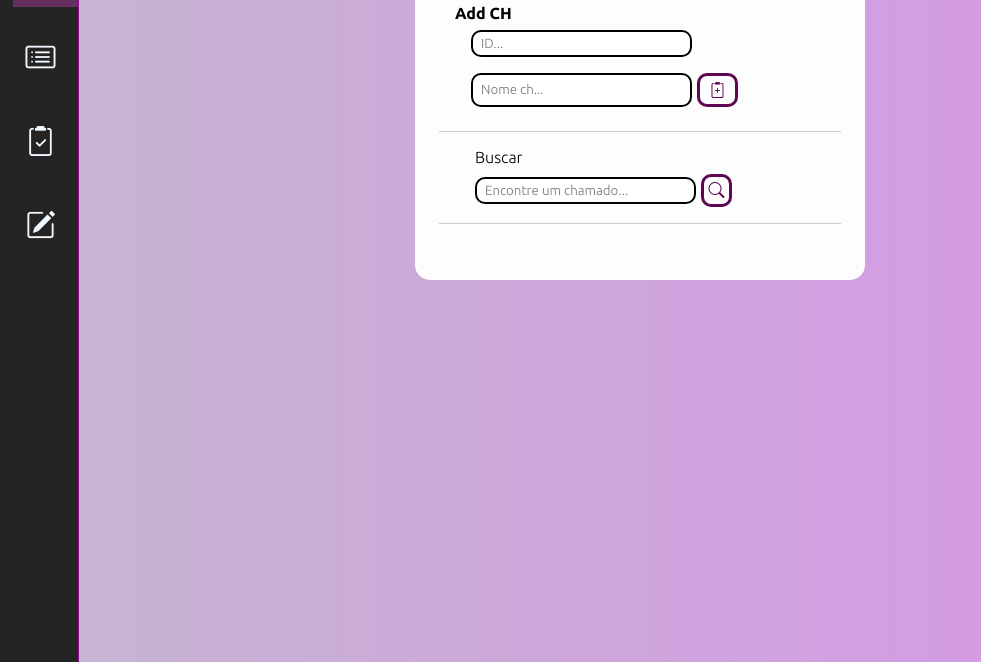
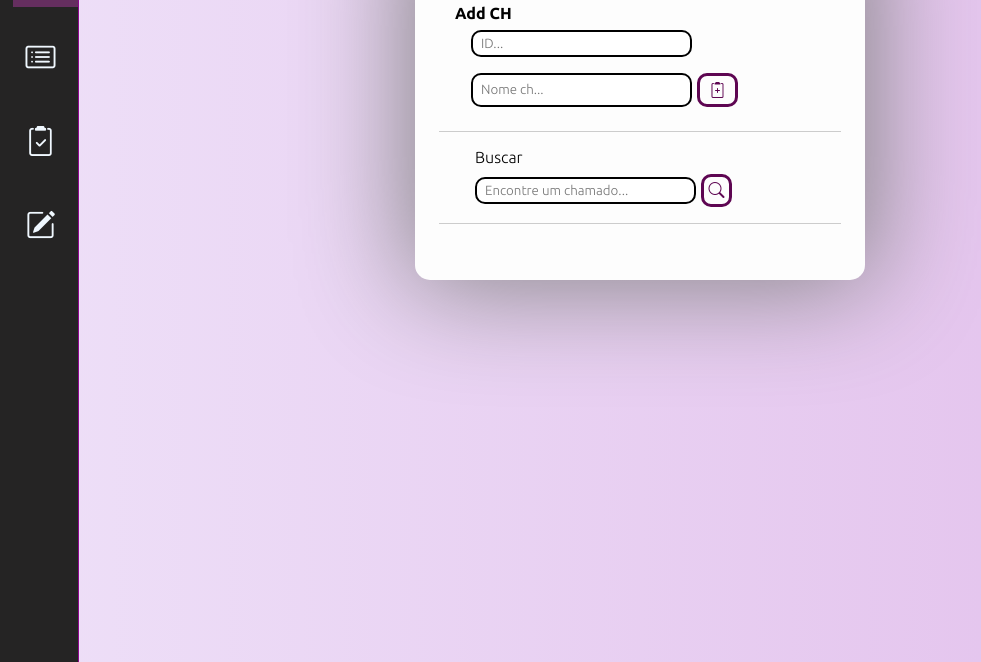
Before and after one commit to cxrrea/task_manag, a plain HTML site: page index.html in a window 1280 px wide. Shown: the part 138-800 px from the top of the page, without its empty margins (0-981 px from the left). Drawn offline with nearby package versions, Linux system fonts and the light colour scheme.

Commit message:
include_boxshadow

```diff
--- a/style.css
+++ b/style.css
@@ -9,8 +9,8 @@
 
 body {
   height: 90vh;
-  background: rgb(197,182,208);
-  background: linear-gradient(90deg, rgba(197,182,208,1) 0%, rgb(216, 148, 233) 100%);
+  background: rgb(235, 231, 238);
+  background: linear-gradient(90deg, rgb(238, 224, 248) 0%, rgb(226, 190, 235) 100%);
 }
 
 nav.menu_lateral {
@@ -134,6 +134,9 @@ select {
   margin: 3rem auto 0;
   background-color: #fdfdfd;
   padding: 1.5rem;
+  -webkit-box-shadow: 1px -2px 111px 7px rgba(130,130,130,1);
+  -moz-box-shadow: 1px -2px 111px 7px rgba(130,130,130,1);
+  box-shadow: 1px -2px 111px 7px rgba(130,130,130,1);
   border-radius: 15px;
   backdrop-filter: blur(1rem);
   position: relative;
```
